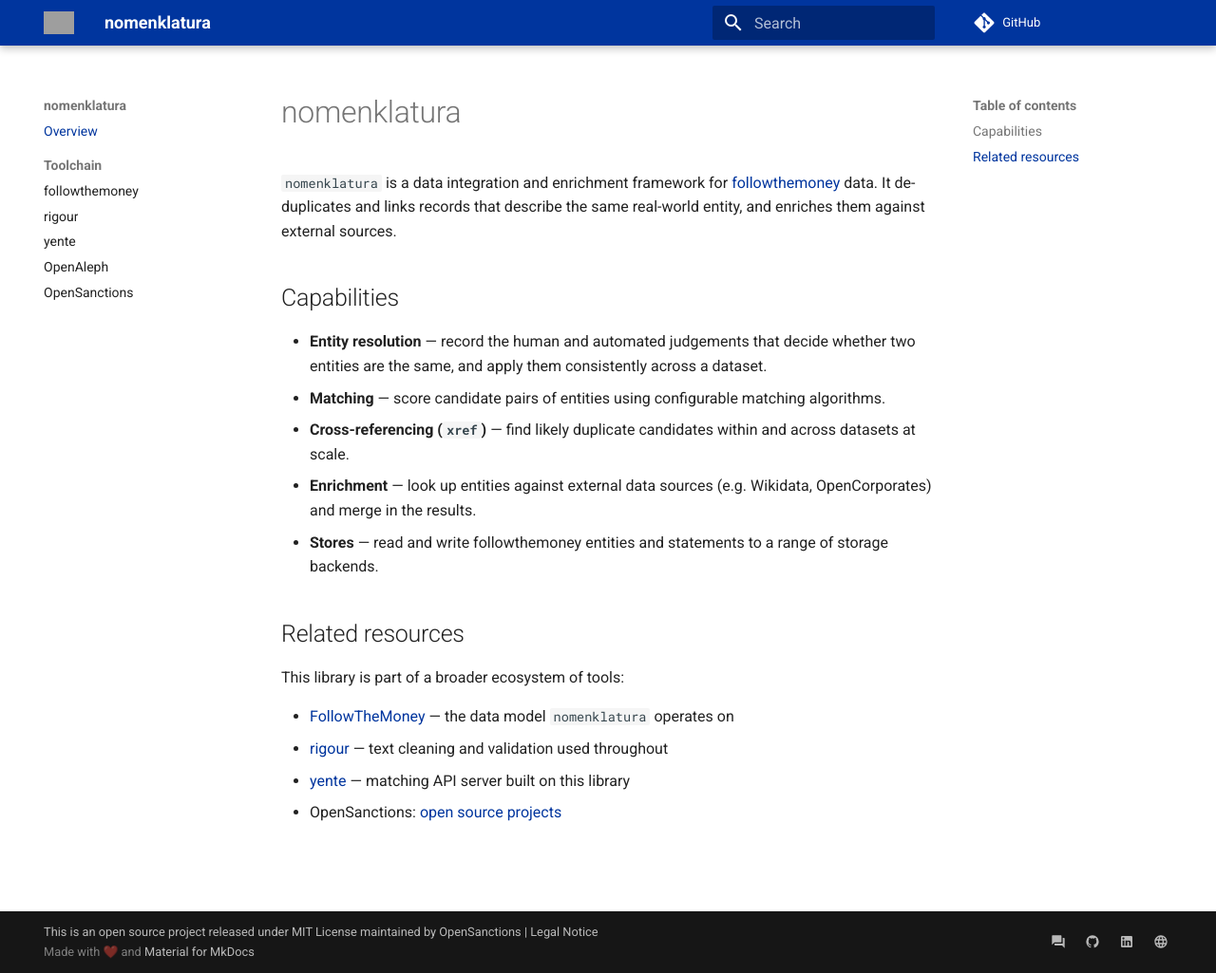
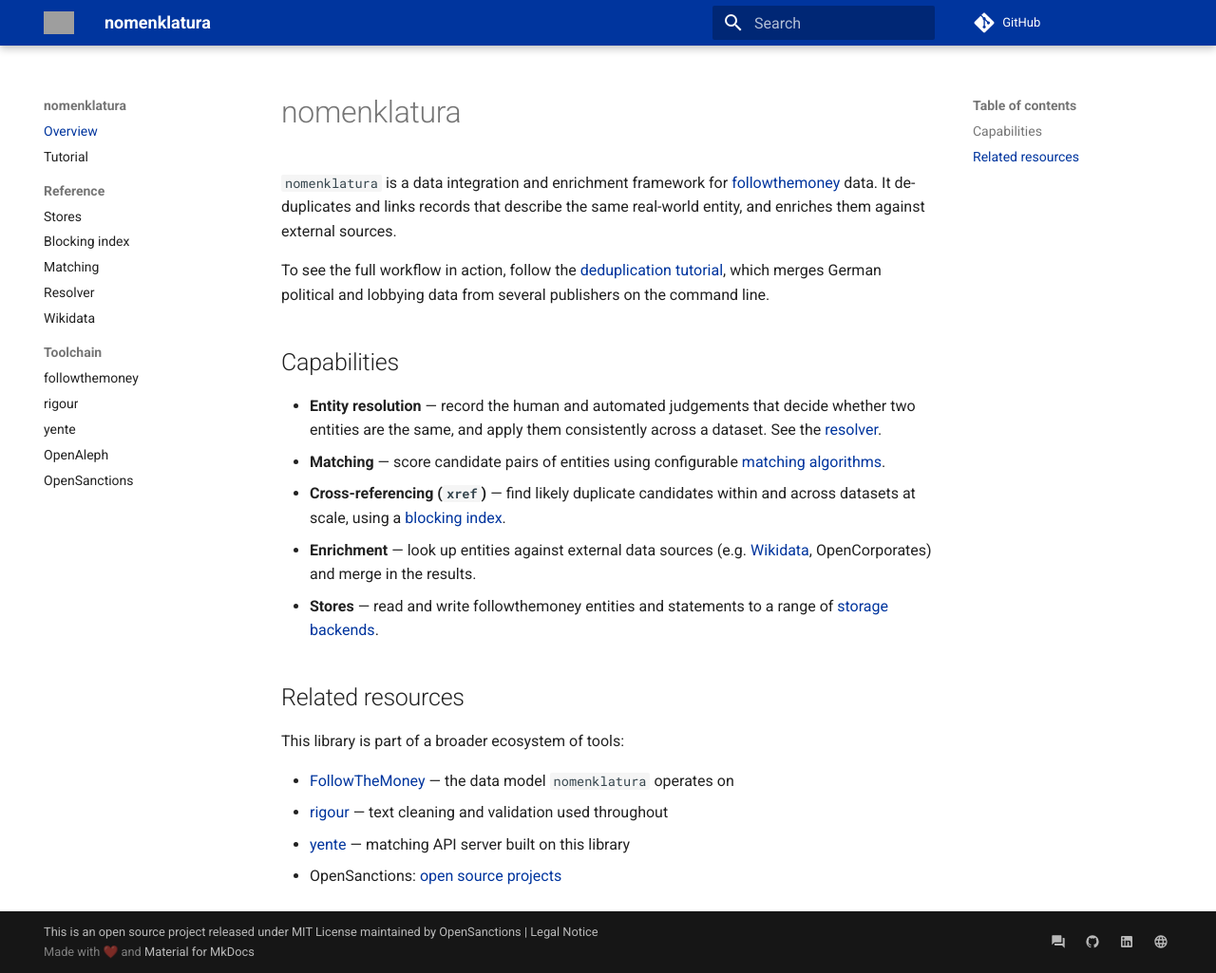
Before and after one commit to opensanctions/nomenklatura, an MkDocs documentation site: the page built from docs/index.md, in a window 1280 px wide and 1025 px high. Shown: the whole window at 95% size. Built offline with MkDocs 1.6.1 and Material for MkDocs 9.7.7, drawn with Linux system fonts in a browser that asks for light colours; comment, search, counter and statistics services are not loaded; grey boxes are pictures that could not be loaded.

Commit message:
docs: add nk deduplication tutorial and API reference pages
Expose matching, blocker index, store, resolver and wikidata APIs via
mkdocstrings, and add a command-line tutorial that walks the statements
-> xref -> dedupe -> merge workflow on public German political data.

Co-Authored-By: Claude Opus 4.8 (1M context) <noreply@anthropic.com>

```diff
--- a/docs/index.md
+++ b/docs/index.md
@@ -5,18 +5,23 @@
 records that describe the same real-world entity, and enriches them against
 external sources.
 
+To see the full workflow in action, follow the
+[deduplication tutorial](tutorial.md), which merges German political and
+lobbying data from several publishers on the command line.
+
 ## Capabilities
 
 * **Entity resolution** — record the human and automated judgements that decide
-  whether two entities are the same, and apply them consistently across a dataset.
-* **Matching** — score candidate pairs of entities using configurable matching
-  algorithms.
+  whether two entities are the same, and apply them consistently across a
+  dataset. See the [resolver](reference/resolver.md).
+* **Matching** — score candidate pairs of entities using configurable
+  [matching algorithms](reference/matching.md).
 * **Cross-referencing (`xref`)** — find likely duplicate candidates within and
-  across datasets at scale.
-* **Enrichment** — look up entities against external data sources (e.g. Wikidata,
-  OpenCorporates) and merge in the results.
+  across datasets at scale, using a [blocking index](reference/blocker.md).
+* **Enrichment** — look up entities against external data sources (e.g.
+  [Wikidata](reference/wikidata.md), OpenCorporates) and merge in the results.
 * **Stores** — read and write followthemoney entities and statements to a range
-  of storage backends.
+  of [storage backends](reference/store.md).
 
 ## Related resources
 
--- a/mkdocs.yml
+++ b/mkdocs.yml
@@ -47,11 +47,21 @@ markdown_extensions:
       line_spans: __span
       pygments_lang_class: true
   - pymdownx.inlinehilite
+  - pymdownx.keys
   - pymdownx.snippets
   - pymdownx.superfences
+  - tables
 
 nav:
   - Overview: index.md
+  - Tutorial: tutorial.md
+
+  - Reference:
+      - Stores: reference/store.md
+      - Blocking index: reference/blocker.md
+      - Matching: reference/matching.md
+      - Resolver: reference/resolver.md
+      - Wikidata: reference/wikidata.md
 
   - Toolchain:
       - followthemoney: https://followthemoney.tech/
```
Also changed, not shown: docs/reference/blocker.md (added, +16 -0 lines), docs/reference/matching.md (added, +60 -0 lines), docs/reference/resolver.md (added, +38 -0 lines), docs/reference/store.md (added, +45 -0 lines), docs/reference/wikidata.md (added, +34 -0 lines), docs/tutorial.md (added, +150 -0 lines).
